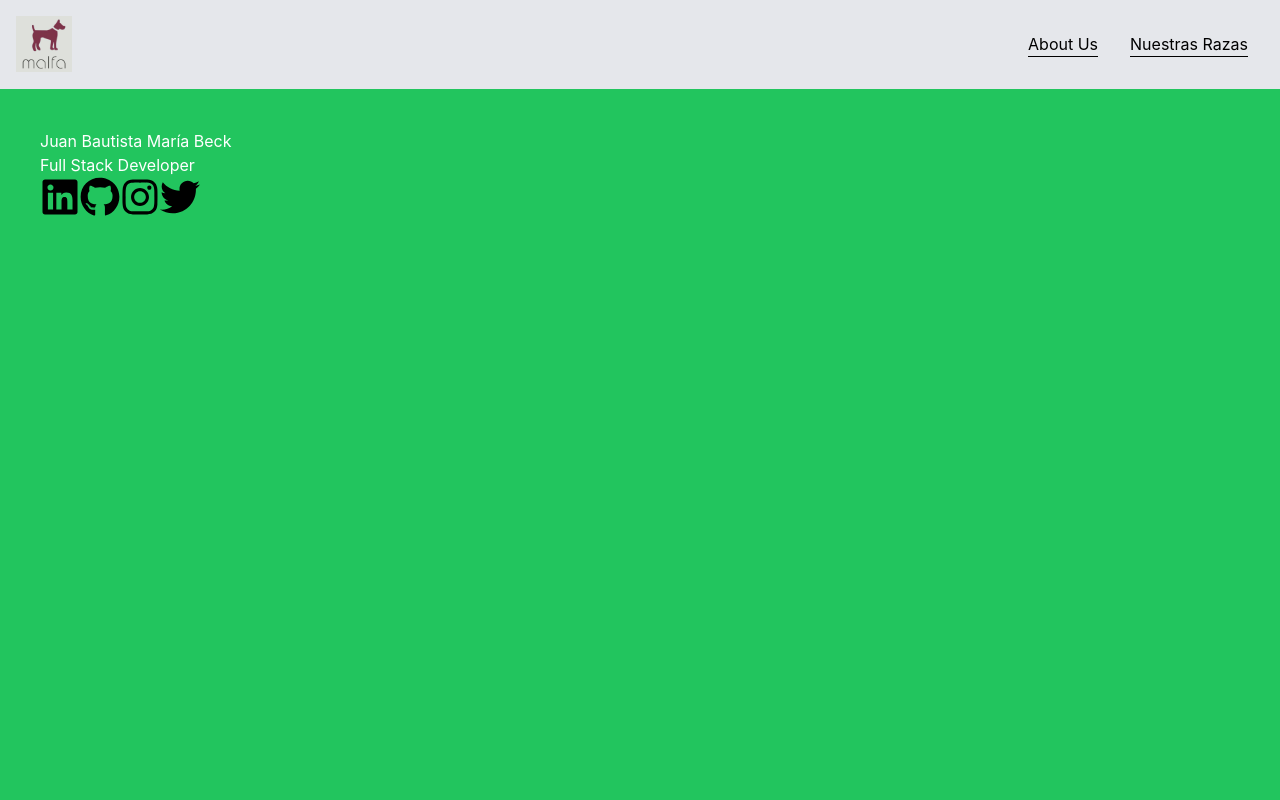
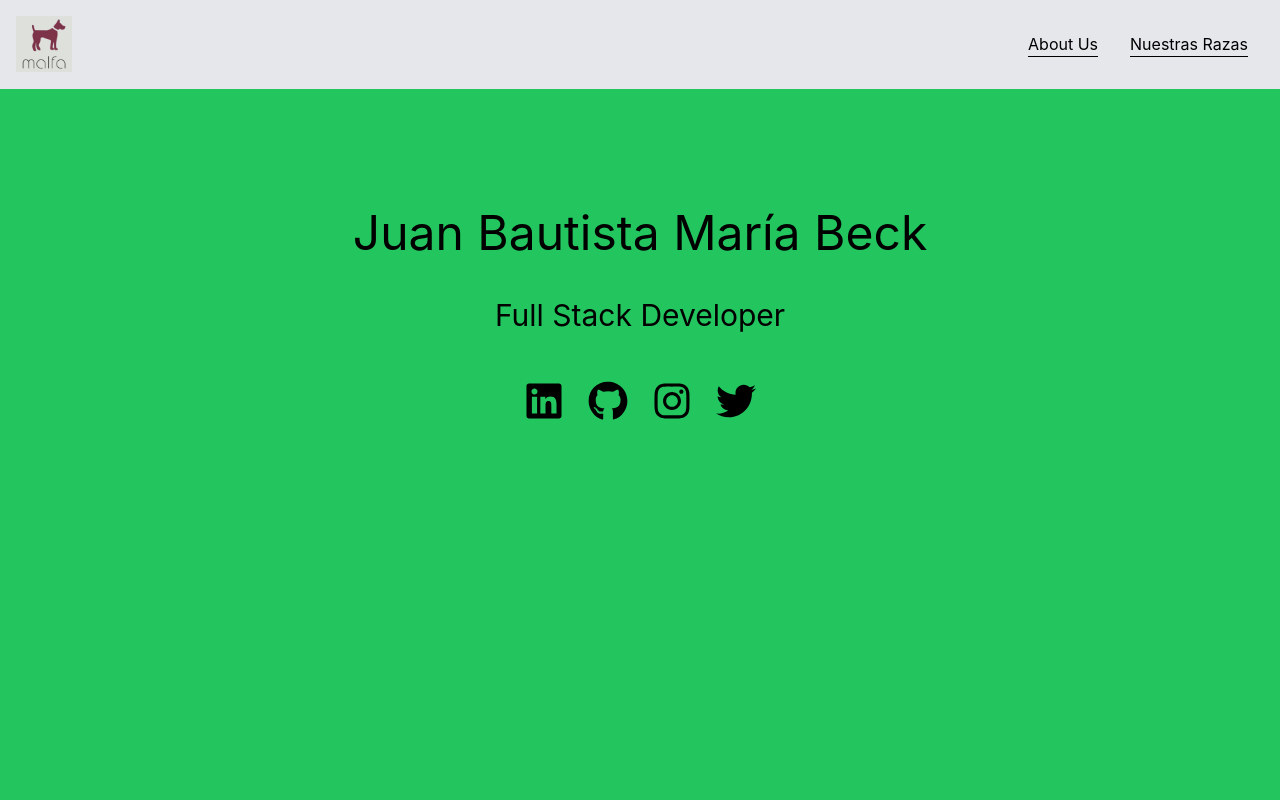
Before and after one commit to JBautistaBeck/My-Portafolio-Viejo, a React (Create React App) app: page / in a window 1280 px wide. Shown: the top 800 px of the page. Built offline with nearby package versions, Linux system fonts and the light colour scheme.

Commit message:
Home acomodada

```diff
--- a/src/views/home.jsx
+++ b/src/views/home.jsx
@@ -5,17 +5,17 @@ import twitter from "../utils/twitter.svg"
 
 function Home() {
   return (
-    <div className="bg-green-500 text-white p-10 h-screen">
+    <div className="bg-green-500 p-10 h-screen">
 
-      <div className="">
-        <h1 className="">Juan Bautista María Beck</h1>
-        <h2 className="">Full Stack Developer</h2>
+      <div className="flex flex-col justify-center items-center mt-20">
+        <h1 className=" text-5xl">Juan Bautista María Beck</h1>
+        <h2 className=" text-3xl mt-10">Full Stack Developer</h2>
       </div>
 
-      <div className="flex">
-        <a  href="https://www.linkedin.com/in/juan-bautista-mar%C3%ADa-beck/" target="_blank" rel="noopener noreferrer">    <img className='w-10 h-10' src={linkedin} alt='LinkedIn'/>    </a>
-        <a  href="https://github.com/JBautistaBeck" target="_blank" rel="noopener noreferrer">                              <img className='w-10 h-10' src={github} alt='GitHub'/>        </a>
-        <a  href="https://www.instagram.com/bautista.beck/" target="_blank" rel="noopener noreferrer">                      <img className='w-10 h-10' src={instagram} alt='Instagram'/>  </a>
+      <div className="flex justify-center mt-12">
+        <a  href="https://www.linkedin.com/in/juan-bautista-mar%C3%ADa-beck/" target="_blank" rel="noopener noreferrer">    <img className='w-10 h-10 ' src={linkedin} alt='LinkedIn'/>    </a>
+        <a  href="https://github.com/JBautistaBeck" target="_blank" rel="noopener noreferrer">                              <img className='w-10 h-10 ml-6' src={github} alt='GitHub'/>        </a>
+        <a  href="https://www.instagram.com/bautista.beck/" target="_blank" rel="noopener noreferrer">                      <img className='w-10 h-10 ml-6 mr-6' src={instagram} alt='Instagram'/>  </a>
         <a  href="https://twitter.com/JuanBeckFS" target="_blank" rel="noopener noreferrer">                                <img className='w-10 h-10' src={twitter} alt='Twitter'/>      </a>
       </div>
       {/* <Link className='link-boton-aboutme' to="/about"><button className='button-aboutme'>More about me</button></Link> */}
```
